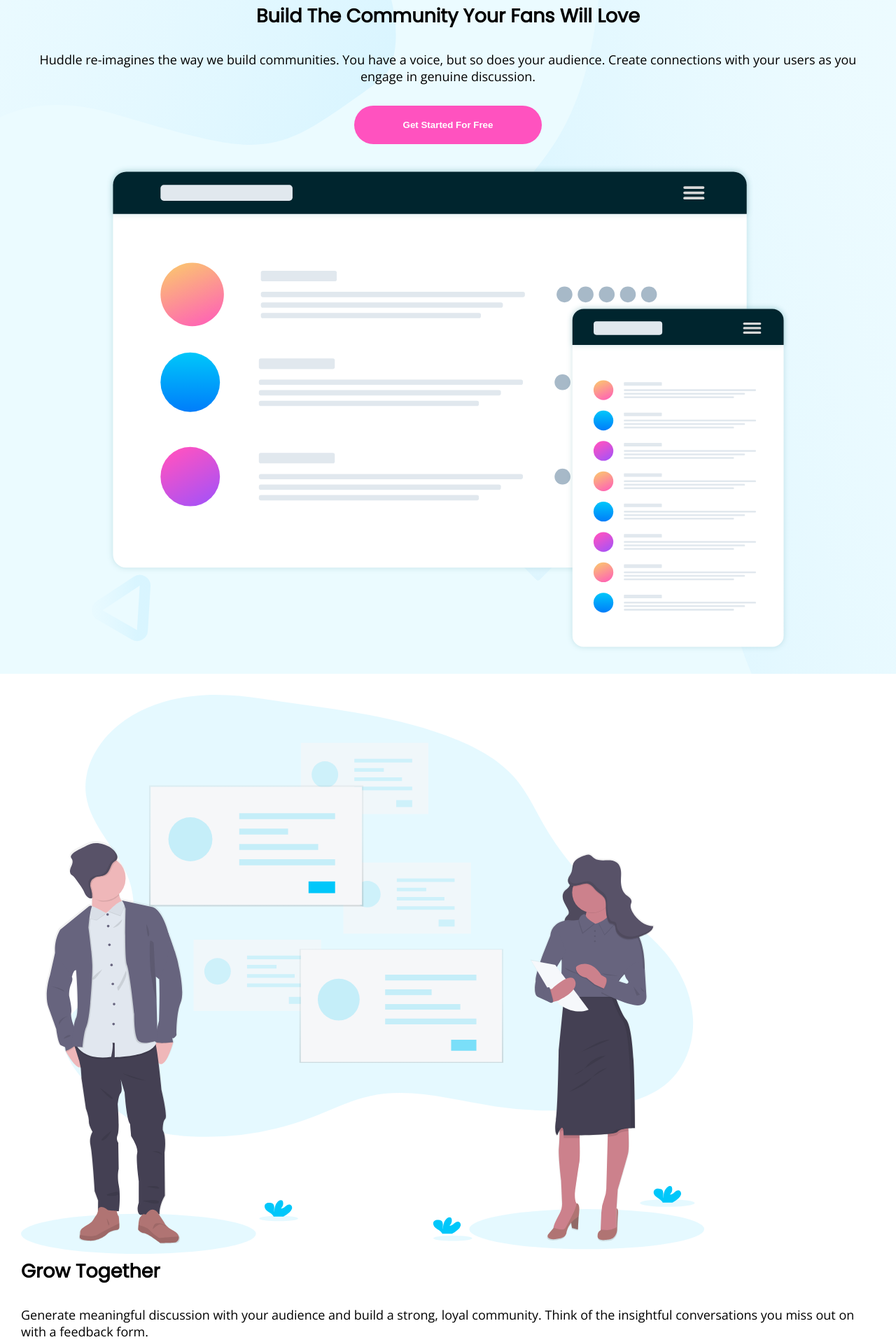
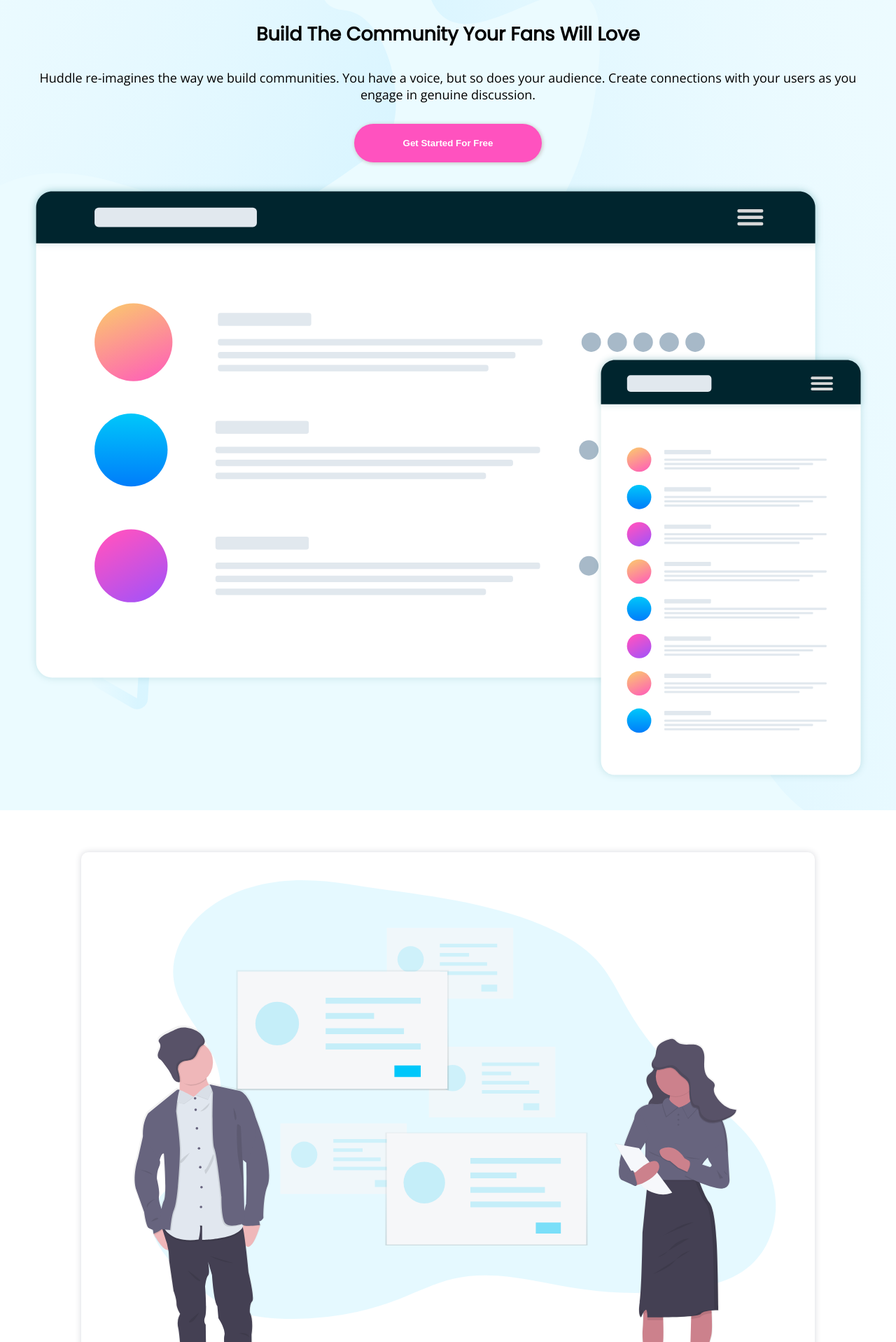
Before and after one commit to sahibkaur/huddle-landing-page, a plain HTML site: page index.html in a window 1280 px wide. Shown: the part 166-2084 px from the top of the page at 70% size. Drawn offline with nearby package versions, Linux system fonts and the light colour scheme.

Commit message:
add style to second section

```diff
--- a/css/style.css
+++ b/css/style.css
@@ -7,9 +7,7 @@ body{
 	font-family: 'Open Sans', sans-serif;
 	font-weight: 400;
 }
-section{
-	padding:30px;
-}
+
 .first-section{
 	background-image: url("../svg/bg-hero-mobile.svg");
 	background-size: cover;
@@ -17,38 +15,56 @@ section{
 	background-position: center;
 	background-color: #EBFBFF;
 }
+.first-section .content{
+	padding: 30px;
+}
 header{
+	padding-top: 30px;
 	display: flex;
 	justify-content: space-between;
-	padding:3%;
+}
+section{
+	padding: 10px;
+}
+.logo img{
+	width: 50%;
 }
 button{
 	border-radius: 50px;
-	padding-left: 2rem;
-	padding-right: 2rem;
+	padding-left: 1.5rem;
+	padding-right: 1.5rem;
 	background-color: white;
 	border:none;
 	margin-top:0;
 	margin-bottom: 0;
+	box-shadow: 1px 1px 5px 1px #ccc;
+	font-weight: bolder;
+	white-space: nowrap;
 }
 .content{
-	margin-top: 30px;
+	margin-top: 50px;
 	text-align: center;
 	display: flex;
 	flex-direction: column;
 	align-items: center;
 }
 
-img{
-	width:80%;
+.illustration-mockups{
+	width:100%;
 }
 .heading{
 	font-family: 'Poppins', sans-serif;
+	margin-top: 50px;
+
 }
 .heading, p, .get-started{
 	margin-bottom: 30px;
 }
+p{
+	text-align: center;
+}
 button.get-started{
+
 	background-color: #fF52BF;
 	color: white;
 	font-weight: 700;
@@ -60,3 +76,34 @@ button.get-started{
 button, .heading{
 	text-transform: capitalize;
 }
+.member-box{
+	padding: 20px;
+	border-radius: 10px;
+	height:auto;
+	width: 80%;
+	margin-bottom: 50px;
+	box-shadow: 0 0 10px 0.5px #dcdde1;
+}
+.member-box img{
+	width:100%;
+}
+.member-box .heading{
+font-size:18px;
+font-weight: 700;
+}
+.member-box p{
+	color: #718093;
+	font-size:16px;
+
+}
+.box-content{
+	margin: 20px;
+}
+.last-section{
+	background-color: #00252E;
+	padding: 10px;
+	color:white;
+}
+tr{
+	margin-top:
+}
--- a/index.html
+++ b/index.html
@@ -13,7 +13,7 @@
 	<section class="first-section">
 		<header>
 			<div class="logo">
-				<img src="svg/logo.svg" alt="logo">
+				<img src="svg/logo.svg" alt="logo" class="top-logo">
 			</div>
 			<button>Try it free</button>
 		</header>
@@ -23,29 +23,37 @@
 				<p>Huddle re-imagines the way we build communities. You have a voice, but so does your audience. Create connections with your users as you engage in genuine discussion.</p>
 			</div>
 			<button class="get-started">Get started for free</button>
-			<img src="svg/illustration-mockups.svg" alt="illustration-mockups">
+			<img src="svg/illustration-mockups.svg" alt="illustration-mockups" class="illustration-mockups">
 		</div>
 	</section>
 	<section>
+		<div class="content">
 			<div class="member-box">
+				<div class="box-content">
 				 <img src="svg/illustration-grow-together.svg" alt="grow-together">
 				 <h2 class="heading">Grow together</h2>
 				 <p>Generate meaningful discussion with your audience and build a strong, loyal community. Think of the insightful conversations you miss out on with a feedback form.</p>
 				</div>
+			</div>
 			<div class="member-box">
+				<div class="box-content">
 				<img src="svg/illustration-flowing-conversation.svg" alt="flowing-conversation">
-			 <h2>Flowing conversation</h2>
+				 <h2 class="heading">Flowing conversation</h2>
 				 <p>You wouldn't paginate a conversation in real life, so why do it online? Our threads have just-in-time loading for a more natural flow.</p>
 				</div>
+			</div>
 			<div class="member-box">
+				<div class="box-content">
 				<img src="svg/illustration-your-users.svg" alt="your-users">
-			 <h2>Your users</h2>
+				 <h2 class="heading">Your users</h2>
 				 <p>It takes no time at all to integrate Huddle with your app's authentication solution. This means, once signed in to your app, your users can start chatting immediately.</p>
 				</div>
+			</div>
+		</div>
 	</section>
-	<section>
+	<section class="last-section">
 		<div class="white-logo">
-				<img src="svg/logo.svg" alt="logo">
+				<img src="svg/white-logo.svg" alt="logo">
 		</div>
 		<table>
 			<tr>
```
Also changed, not shown: svg/white-logo.svg (added). Lines whose indentation alone changed are shown as unchanged.
